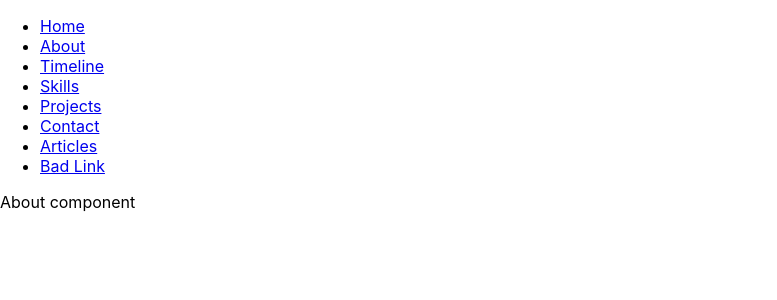
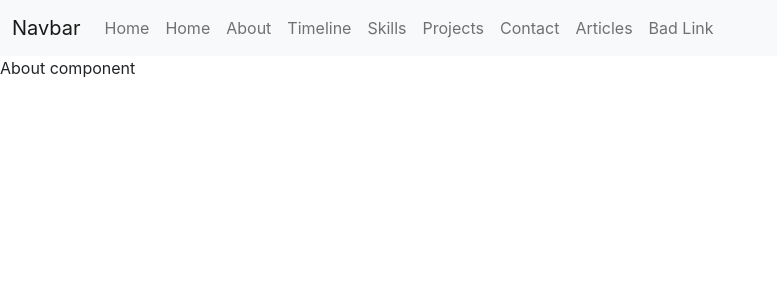
Before and after one commit to agnKomorowska/personal-website, a React (Create React App) app: page /about in a window 1280 px wide. Shown: the top 300 px of the page, without its empty margins (0-777 px from the left). Built offline with nearby package versions, Linux system fonts and the light colour scheme.

Commit message:
add bootstrap navbar

```diff
--- a/src/components/navigation/Navigation.js
+++ b/src/components/navigation/Navigation.js
@@ -5,18 +5,26 @@
 
     render() {
         return (
-            <nav>
-                <ul>
-                    <li> <Link to="/">Home</Link></li>
-                    <li> <Link to="/about">About</Link></li>
-                    <li> <Link to="/timeline">Timeline</Link></li>
-                    <li> <Link to="/skills">Skills</Link></li>
-                    <li> <Link to="/projects">Projects</Link></li>
-                    <li> <Link to="/contact">Contact</Link></li>
-
-                    <li> <Link to="/articles">Articles</Link></li>
-                    <li> <Link to="/alwwid">Bad Link</Link></li>
-                </ul>
+            <nav class="navbar navbar-expand-lg navbar-light bg-light">
+                <div class="container-fluid">
+                    <button class="navbar-toggler" type="button" data-bs-toggle="collapse" data-bs-target="#navbarTogglerDemo03" aria-controls="navbarTogglerDemo03" aria-expanded="false" aria-label="Toggle navigation">
+                    <span class="navbar-toggler-icon"></span>
+                    </button>
+                    <a class="navbar-brand" href="#">Navbar</a>
+                    <div class="collapse navbar-collapse" id="navbarTogglerDemo03">
+                    <ul class="navbar-nav me-auto mb-2 mb-lg-0">
+                        <li class="nav-item"> <Link className="nav-link" to="/">Home</Link> </li>
+                        <li class="nav-item"> <Link className="nav-link" to="/">Home</Link> </li>
+                        <li class="nav-item"> <Link className="nav-link" to="/about">About</Link> </li>
+                        <li class="nav-item"> <Link className="nav-link" to="/timeline">Timeline</Link> </li>
+                        <li class="nav-item"> <Link className="nav-link" to="/skills">Skills</Link> </li>
+                        <li class="nav-item"> <Link className="nav-link" to="/projects">Projects</Link> </li>
+                        <li class="nav-item"> <Link className="nav-link" to="/contact">Contact</Link> </li>
+                        <li class="nav-item"> <Link className="nav-link" to="/articles">Articles</Link> </li>
+                        <li class="nav-item"> <Link className="nav-link" to="/alwwid">Bad Link</Link> </li>
+                    </ul>
+                    </div>
+                </div>
             </nav>
         );
     }
--- a/src/index.js
+++ b/src/index.js
@@ -1,3 +1,5 @@
+import 'bootstrap/dist/css/bootstrap.min.css';
+import 'bootstrap/dist/js/bootstrap.bundle.min';
 import React from 'react';
 import ReactDOM from 'react-dom/client';
 import './index.css';
```
